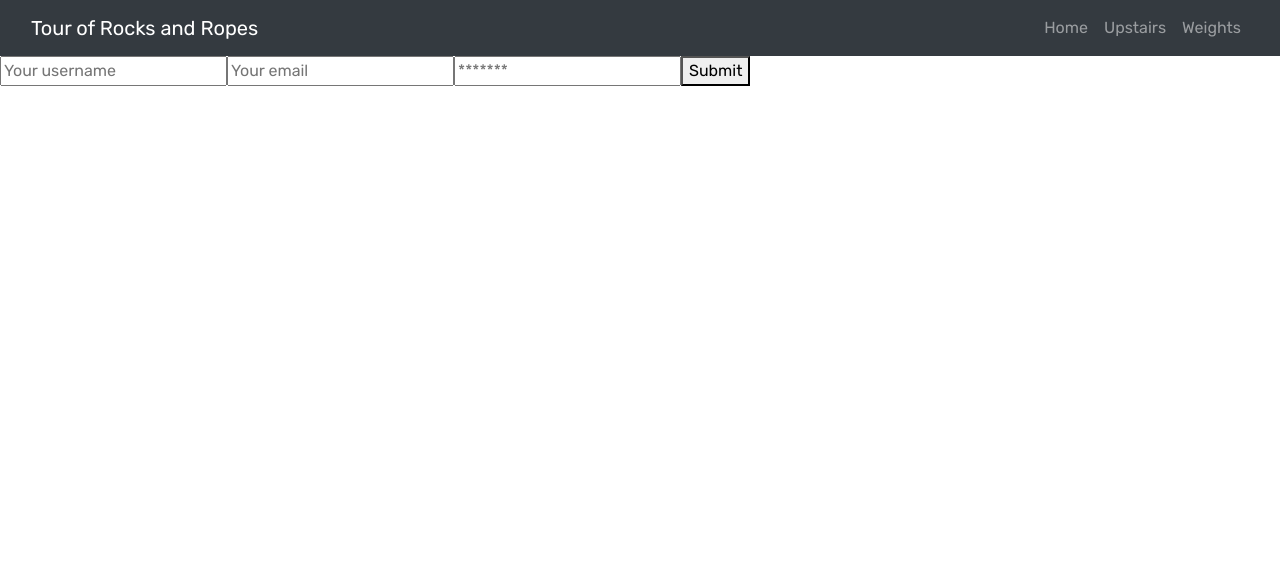
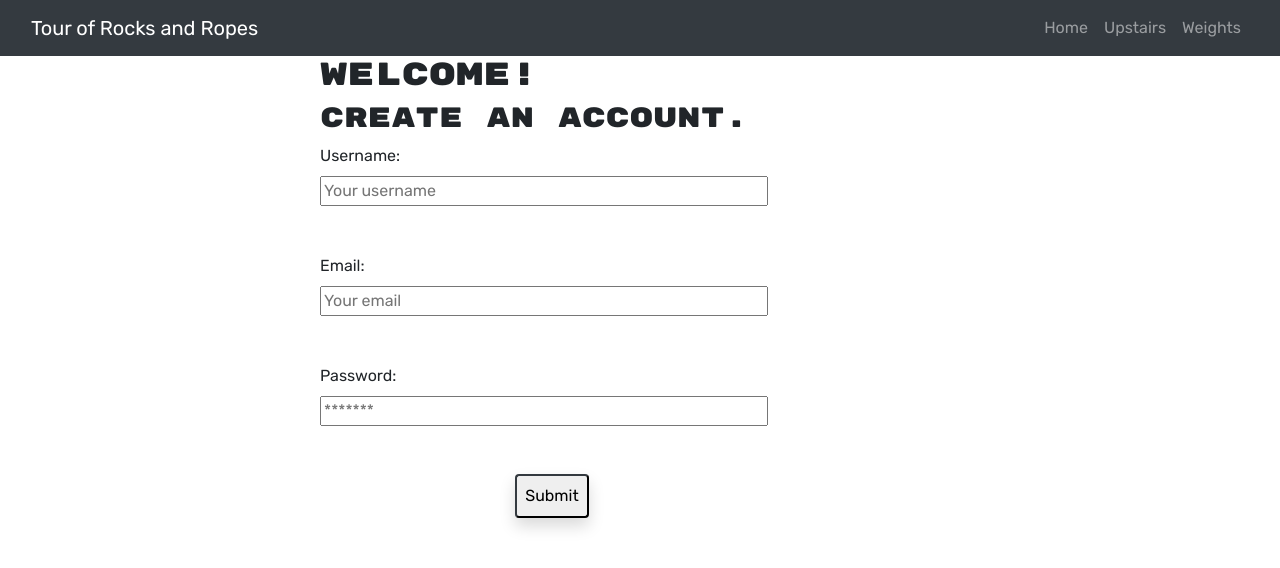
Before and after one commit to dmknapp2385/rocks-and-ropes, a React (Create React App) app in the folder client/: page /signup in a window 1280 px wide. Shown: the top 568 px of the page. Built offline with nearby package versions, Linux system fonts and the light colour scheme.

Commit message:
added styling to login and signup pages

```diff
--- a/client/src/pages/Login.js
+++ b/client/src/pages/Login.js
@@ -36,9 +36,14 @@ const Login = () => {
     }
 
     return (
-        <div>
-            <form onSubmit={handleFormSubmit}>
-                <input
+        <div className="d-flex flex-row justify-content-center" >
+            <form onSubmit={handleFormSubmit} style={{ width: "50%" }}>
+                <div className="d-flex flex-column align-items-start" style={{width: "100%"}}>
+                    <h2 className="h2">Welcome back!</h2>
+                    <h3 className = "h3">Sign into your account.</h3>
+                    <label htmlFor="email">Email:</label>
+                    <input className="mr-5 mb-5"
+                        style={{width: "70%"}}
                         name="email"
                         onChange={handleFormChange}
                         type="email"
@@ -46,19 +51,26 @@ const Login = () => {
                         placeholder='Your email'
                         value={email}
                     />
-                <input
+                    <label htmlFor="password">Password:</label>
+                    <input className="mr-5 mb-5"
+                        style={{width: "70%"}}
                         name="password"
                         onChange={handleFormChange}
                         type="password"
                         id="password"
+                        label="Password"
                         placeholder='*******'
                         value={password}
                     />
-                <button type='submit'>
+                    <div className="d-flex justify-content-center" style={{width: "65%"}}>
+                        <button type='submit' className="ml-5 p-2 rounded border-dark shadow">
                             Submit
                         </button>
+                    </div>
+                </div>
             </form>
             {/*error && <div>Login failed</div>*/}
+
         </div>
     );
 }
--- a/client/src/pages/Signup.js
+++ b/client/src/pages/Signup.js
@@ -42,9 +42,14 @@ const Signup = () => {
     }
 
     return (
-        <div>
-            <form onSubmit={handleFormSubmit}>
-                <input
+        <div className="d-flex flex-row justify-content-center" >
+            <form onSubmit={handleFormSubmit} style={{ width: "50%" }}>
+                <div className="d-flex flex-column align-items-start" style={{ width: "100%" }}>
+                    <h2 className="h2">Welcome!</h2>
+                    <h3 className="h3">Create an account.</h3>
+                    <label htmlFor="username">Username:</label>
+                    <input className="mr-5 mb-5"
+                        style={{ width: "70%" }}
                         name="username"
                         id="username"
                         type="username"
@@ -52,7 +57,9 @@ const Signup = () => {
                         value={username}
                         onChange={handleFormChange}
                     />
-                <input
+                    <label htmlFor="email">Email:</label>
+                    <input className="mr-5 mb-5"
+                        style={{ width: "70%" }}
                         name="email"
                         id="email"
                         type="email"
@@ -60,7 +67,9 @@ const Signup = () => {
                         value={email}
                         onChange={handleFormChange}
                     />
-                <input
+                    <label htmlFor="password">Password:</label>
+                    <input className="mr-5 mb-5"
+                        style={{ width: "70%" }}
                         name='password'
                         id="password"
                         type="password"
@@ -68,11 +77,15 @@ const Signup = () => {
                         value={password}
                         onChange={handleFormChange}
                     />
-                <button type='submit'>
+                    <div className="d-flex justify-content-center" style={{ width: "65%" }}>
+                        <button type='submit' className="ml-5 p-2 rounded border-dark shadow">
                             Submit
                         </button>
+                    </div>
+                </div>
             </form>
             {/*error && <div>Sign up failed</div>*/}
+
         </div>
     );
 }
```
Lines whose indentation alone changed are shown as unchanged.
